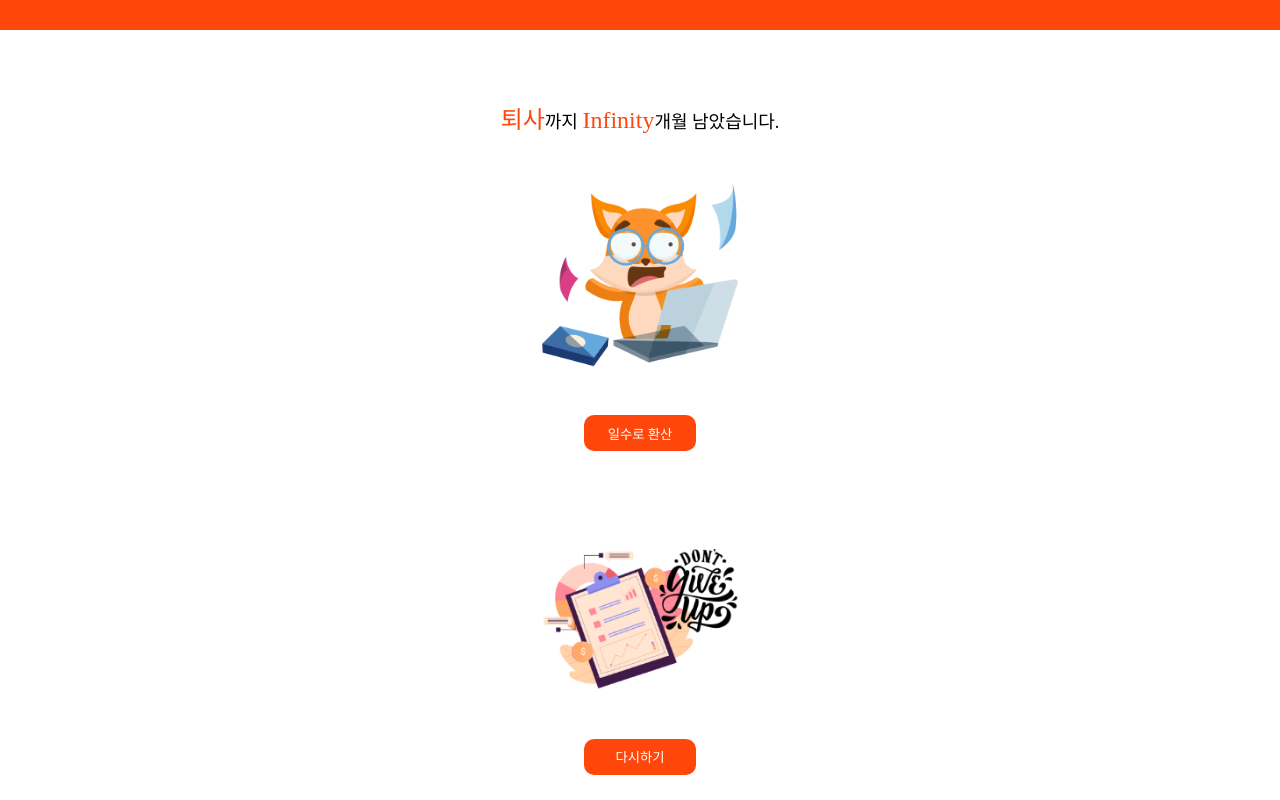
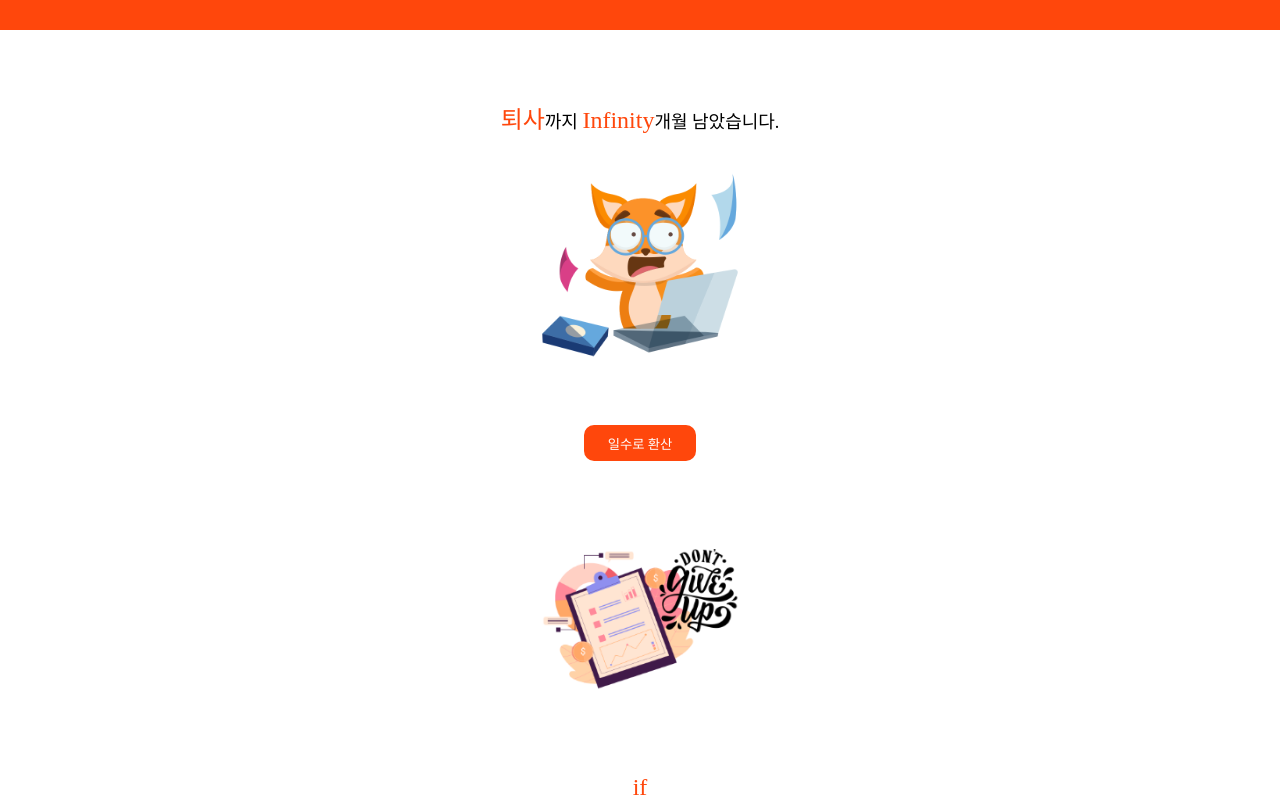
Before and after one commit to LikelionGrowlOlympics/team-17, a React (Create React App) app: page / in a window 1280 px wide. Both pictures are taken after a click on the button "결과 보기". Shown: the top 800 px of the page. Built offline with nearby package versions, Linux system fonts and the light colour scheme.

Commit message:
if no house, car

```diff
--- a/public/index.html
+++ b/public/index.html
@@ -4,9 +4,9 @@
     <meta charset="utf-8" />
     <meta name="viewport" content="width=device-width, initial-scale=1" />
     <link rel="apple-touch-icon" href="%PUBLIC_URL%/logo.png" />
-    <meta property="og:image" content="%PUBLIC_URL%/logo.png" />
-    <meta property="og:title" content="파계하다." />
-    <meta property="og:site_name" content="파계하다." />
+    <meta property="og:image" content="%PUBLIC_URL%/thumbnail.png" />
+    <meta property="og:title" content="Calcifer" />
+    <meta property="og:site_name" content="Calcifer" />
     <meta property="og:description" content="퇴사까지 몇개월 남았을까? 👀" />
     <link rel="shortcut icon" href="logo.png" type="image/x-icon" />
     <!--
@@ -22,7 +22,7 @@
       work correctly both with client-side routing and a non-root public URL.
       Learn how to configure a non-root public URL by running `npm run build`.
     -->
-    <title>FireJog</title>
+    <title>Calcifer</title>
   </head>
   <body>
     <div id="root"></div>
--- a/src/App.js
+++ b/src/App.js
@@ -38,6 +38,7 @@
   ]);
   const [save, setSave] = useState(0);
   const [result, setResult] = useState(0);
+  const [minResult, setMinResult] = useState(0);
 
   return (
     <body>
@@ -49,6 +50,8 @@
             setIsLoading={setIsLoading}
             result={result}
             setResult={setResult}
+            setMinResult={setMinResult}
+            minResult={minResult}
           />
         ) : (
           <Loading />
@@ -60,6 +63,7 @@
           save={save}
           car={car}
           city={city}
+          setMinResult={setMinResult}
           setIsSubmit={setIsSubmit}
           setSalary={setSalary}
           setCost={setCost}
--- a/src/components/Main.js
+++ b/src/components/Main.js
@@ -12,6 +12,7 @@
         props.save) /
         (props.salary - props.cost)
     );
+    props.setMinResult(props.save / (props.salary - props.cost));
     setTimeout(() => props.setIsLoading(true), 1000);
   };
 
@@ -100,7 +101,6 @@
           className="costInput"
           onChange={(e) => props.setSave(e.target.value)}
           value={props.save}
-          placeholder=""
         />
         만 원
       </div>
--- a/src/components/Result.js
+++ b/src/components/Result.js
@@ -9,6 +9,10 @@
     isMonth
       ? props.setResult(props.result * 30)
       : props.setResult(props.result / 30);
+    isMonth
+      ? props.setMinResult(props.minResult * 30)
+      : props.setMinResult(props.minRresult / 30);
+
     setIsMonth(!isMonth);
   };
   return (
@@ -25,6 +29,13 @@
       </button>
       <img className="resultImg" src={result2} alt="당신의 결과는?" />
 
+      <h1 className="if">if</h1>
+      <p className="ifExplanation">당신이 집과, 자동차를 포기한다면?</p>
+      <h1 className="resultText">
+        <strong>퇴사</strong>까지 <strong>{Math.ceil(props.minResult)}</strong>
+        {isMonth ? "개월 " : "일 "}
+        남았습니다.
+      </h1>
       <button
         className="submit"
         onClick={() => {
--- a/src/style/main.css
+++ b/src/style/main.css
@@ -13,7 +13,7 @@
 
 .inputs {
   font-weight: 200;
-  margin-bottom: 60px;
+  margin-bottom: 40px;
 }
 .inputs div {
   margin-top: 40px;
@@ -47,6 +47,7 @@
   border: 0;
   background-color: rgb(255 71 12);
   margin-bottom: 50px;
+  margin-top: 30px;
   color: white;
   font-family: "nanumsquareb";
 }
--- a/src/style/result.css
+++ b/src/style/result.css
@@ -11,6 +11,11 @@
 .resultImg {
   width: 200px;
   height: auto;
-  margin-top: 40px;
-  margin-bottom: 40px;
+  margin-top: 30px;
+  margin-bottom: 30px;
 }
+
+.if {
+  font-size: 24px;
+  margin-bottom: 15px;
+}
```
Also changed, not shown: public/thumbnail.png (added).
